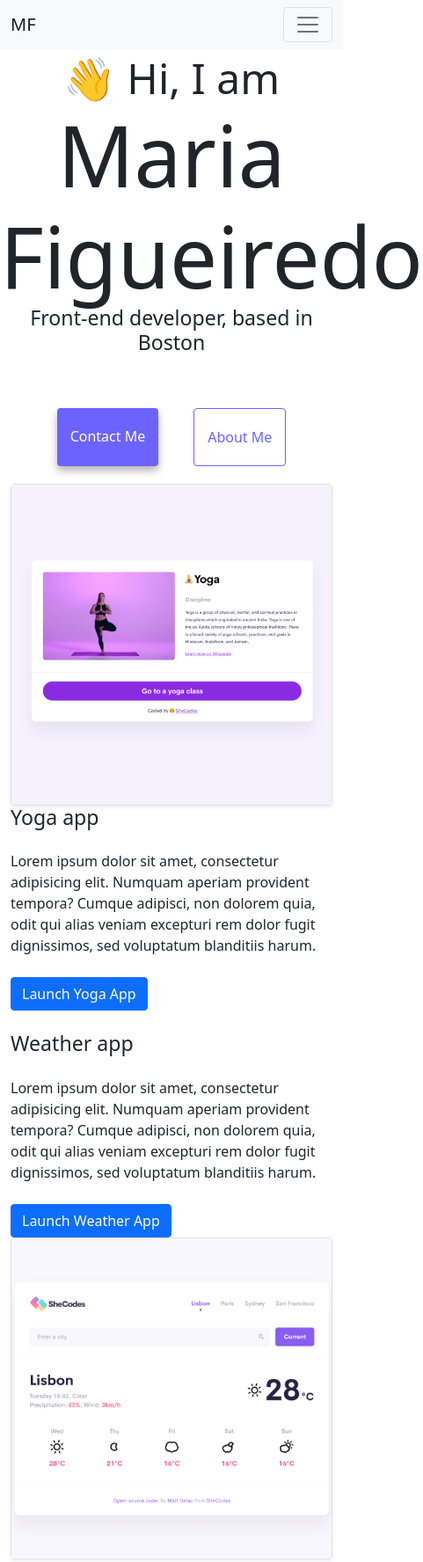
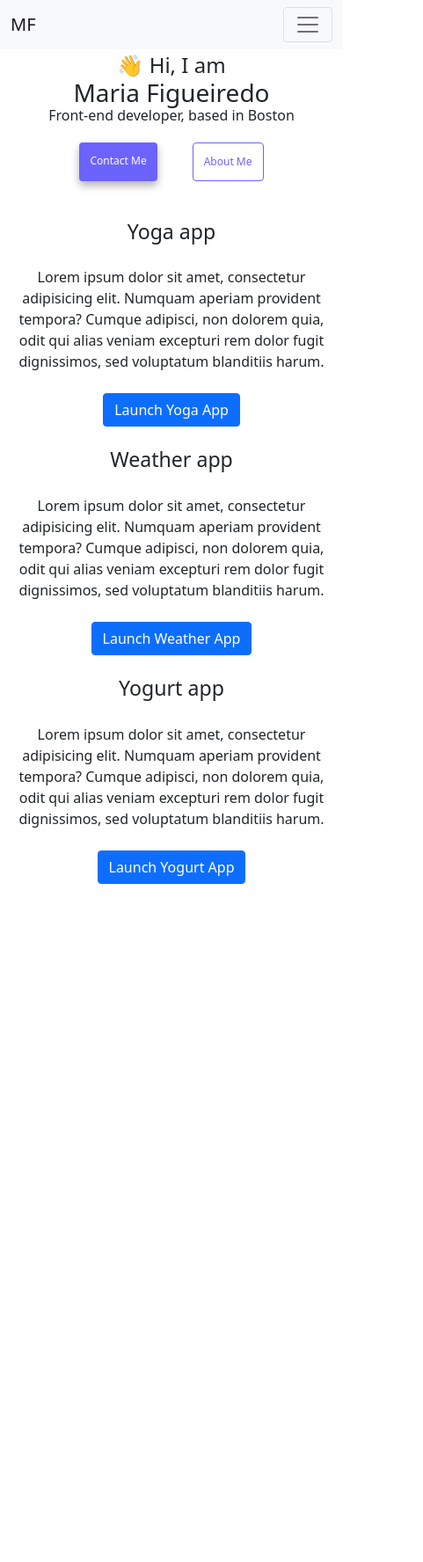
Before and after one commit to MariaFigu/advanced-tools, a plain HTML site: page index.html in a window 390 px wide. Shown: the top 1776 px of the page at 88% size, 481 px wide, since content can reach past the window. After the commit the page ends 1065 px from the top, so only its background shows below. Drawn offline with nearby package versions, Linux system fonts and the light colour scheme.

Commit message:
responsiveness

```diff
--- a/index.html
+++ b/index.html
@@ -4,24 +4,25 @@
     <meta charset="UTF-8" />
     <meta http-equiv="X-UA-Compatible" content="IE=edge" />
     <meta name="viewport" content="width=device-width, initial-scale=1.0" />
-    <title>Maria Figueiredo</title>
+    <title>Front-end Developer in progress - Maria Figueiredo</title>
+    <meta name="description" content="Learn what Maria has built so far from SheCodes coding workshops" />
     <link
       href="https://cdn.jsdelivr.net/npm/bootstrap@5.0.0-beta3/dist/css/bootstrap.min.css"
       rel="stylesheet"
       integrity="sha384-eOJMYsd53ii+scO/bJGFsiCZc+5NDVN2yr8+0RDqr0Ql0h+rP48ckxlpbzKgwra6"
       crossorigin="anonymous"
     />
-    <link rel="stylesheet" href="style.css" />
     <script
       src="https://cdn.jsdelivr.net/npm/bootstrap@5.0.0-beta3/dist/js/bootstrap.bundle.min.js"
       integrity="sha384-JEW9xMcG8R+pH31jmWH6WWP0WintQrMb4s7ZOdauHnUtxwoG2vI5DkLtS3qm9Ekf"
       crossorigin="anonymous"
     ></script>
+    <link rel="stylesheet" href="style.css" />
   </head>
   <body>
     <nav class="navbar fixed-top navbar-expand-lg navbar-light bg-light">
       <div class="container-fluid">
-        <a class="navbar-brand" href="/index.html">MF</a>
+        <a class="navbar-brand" href="/index.html" title="Homepage">MF</a>
         <button
           class="navbar-toggler"
           type="button"
@@ -36,35 +37,35 @@
         <div class="collapse navbar-collapse" id="navbarNav">
           <ul class="navbar-nav">
             <li class="nav-item">
-              <a class="nav-link active" aria-current="page" href="#">Home</a>
+              <a class="nav-link active" aria-current="page" href="#" title="Home">Home</a>
             </li>
             <li class="nav-item">
-              <a class="nav-link" href="/about.html">About Me</a>
+              <a class="nav-link" href="/about.html" title="About Maria">About Me</a>
             </li>
             <li class="nav-item">
-              <a class="nav-link" href="/about.html#contact">Contact Me</a>
+              <a class="nav-link" href="/about.html#contact" title="Contact Maria">Contact Me</a>
             </li>
           </ul>
         </div>
       </div>
     </nav>
     <div class="main-content">
-      <h2>👋 Hi, I am</h2>
-      <h1>Maria Figueiredo</h1>
-      <h3>Front-end developer, based in Boston</h3>
+      <h2 class="hi-text">👋 Hi, I am</h2>
+      <h1 class="name-text">Maria Figueiredo</h1>
+      <h3 class="presentation-text">Front-end developer, based in Boston </h3>
       <div class="navigation-links">
-        <a href="about.html#contact" class="contact-link">Contact me</a>
-        <a href="about.html" class="about-link">About me</a>
+        <a href="about.html#contact" class="contact-link" title="Contact Maria">Contact me</a>
+        <a href="about.html" class="about-link" title="About Maria">About me</a>
       </div>
-      <div class="container">
+      <div class="container mt-4">
         <div class="row mb-4">
           <div class="col-sm-6">
-            <div class="shadow-sm border rounded">
-              <img src="/images/yoga.png" />
+            <div class="preview-images shadow-sm border rounded">
+              <img src="/images/yoga.png" alt="Yoga App Preview" />
             </div>
           </div>
-          <div class="col-sm-6">
-             <h3 class="text-start">
+          <div class="applications col-sm-6">
+             <h3 class="text-title">
                 Yoga app
               </h3>
             </br>
@@ -73,14 +74,14 @@
               qui alias veniam excepturi rem dolor fugit dignissimos, sed
               voluptatum blanditiis harum.
             </br>
-            <a href="#" class="btn btn-primary mt-4">Launch Yoga App
+            <a href="#" class="btn btn-primary mt-4" title="Open Yoga App">Launch Yoga App
             </a>
           </div>
         </div>
         <div class="row mb-4">
-          <div class="col-sm-6">
+          <div class="applications col-sm-6">
             <div>
-              <h3 class="text-start">
+              <h3 class="text-title">
                 Weather app
               </h3>
             </br>
@@ -94,20 +95,20 @@
 
           </div>
           <div class="col-sm-6">
-            <div class="shadow-sm border rounded">
-              <img src="/images/weather.png" />
+            <div class="preview-images shadow-sm border rounded">
+              <img src="/images/weather.png" alt="Weather App Preview"/>
             </div>
           </div>
         </div>
         <div class="row mb-4">
           <div class="col-sm-6">
-            <div class="shadow-sm border rounded">
-              <img src="/images/yogurt.png" />
+            <div class="preview-images shadow-sm border rounded">
+              <img src="/images/yogurt.png" alt="Yogurt App Preview"/>
             </div>
           </div>
-          <div class="col-sm-6">
+          <div class="applications col-sm-6">
             <div>
-              <h3 class="text-start">
+              <h3 class="text-title">
                 Yogurt app
               </h3>
               </br>
@@ -116,7 +117,7 @@
               qui alias veniam excepturi rem dolor fugit dignissimos, sed
               voluptatum blanditiis harum.
             </div>
-              <a href="#" class="btn btn-primary mt-4">Launch Yogurt App
+              <a href="#" class="btn btn-primary mt-4" title="Open Yogurt App">Launch Yogurt App
               </a>
 
           </div>
--- a/style.css
+++ b/style.css
@@ -32,7 +32,6 @@ p {
 
 .navigation-links {
   display: flex;
-  margin-top: 40px;
   justify-content: center;
 }
 
@@ -97,3 +96,38 @@ p {
   flex: 1;
   margin: 4px;
 }
+
+.text-title {
+  text-align: left;
+}
+
+@media screen and (max-width: 415px) {
+  .preview-images {
+    display: none;
+  }
+  .applications {
+    text-align: center;
+  }
+  .applications btn {
+    margin-top: 20px;
+  }
+  .text-title {
+    text-align: center;
+    margin-bottom: 2px;
+  }
+  .hi-text {
+    font-size: 24px;
+  }
+  .name-text,
+  .about-me {
+    font-size: 28px;
+  }
+  .presentation-text,
+  .email-link {
+    font-size: 16px;
+  }
+  .navigation-links a {
+    font-size: 12px;
+    padding: 12px;
+  }
+}
```
Also changed, not shown: about.html (+16 -15 lines).
